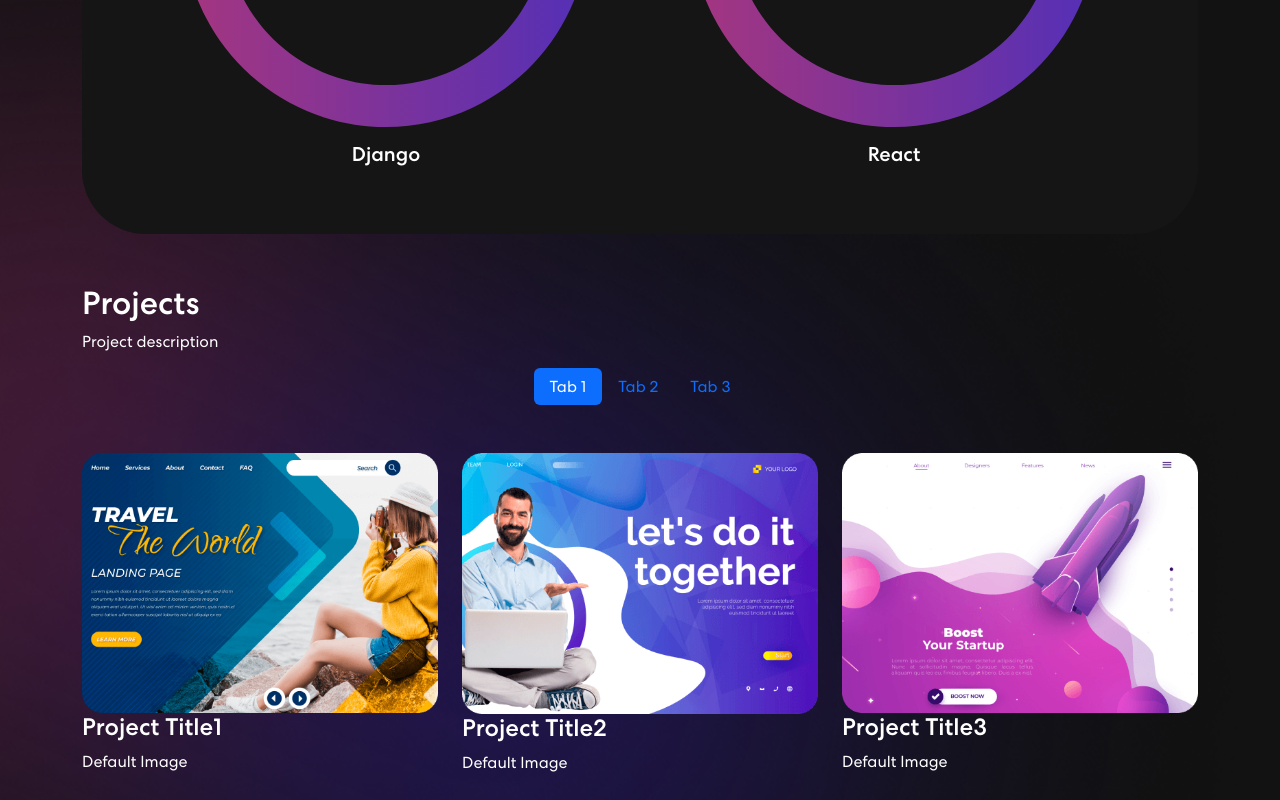
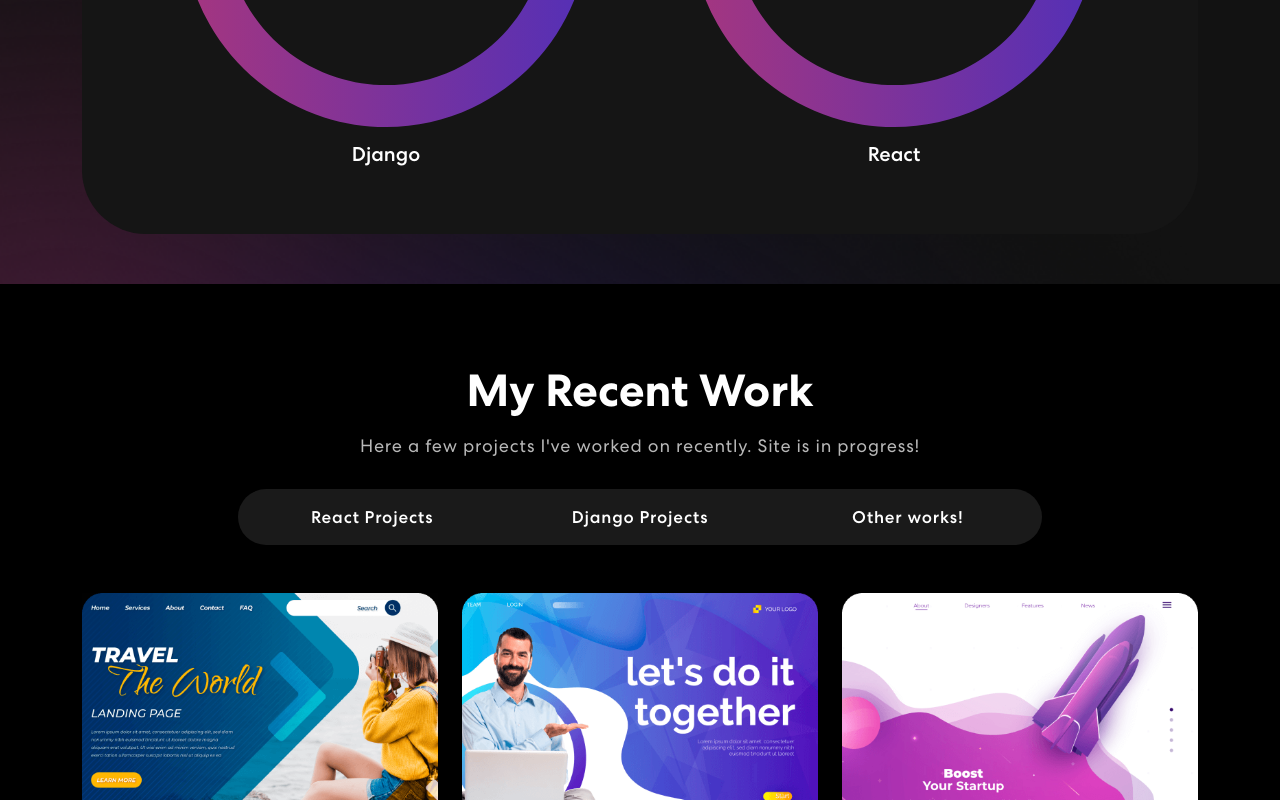
Before and after one commit to OsvaldoCanales/OsvaldoCanales.github.io, a React (Create React App) app: page / in a window 1280 px wide. Shown: the part 1296-2096 px from the top of the page. Built offline with nearby package versions, Linux system fonts and the light colour scheme.

Commit message:
CSS progress for projects

```diff
--- a/src/App.css
+++ b/src/App.css
@@ -373,6 +373,67 @@ nav.navbar .navbar-toggler[aria-expanded="true"] .navbar-toggler-icon {
   z-index: -4;
 }
 
+/* Projects CSS */
+
+/* CSS for the whole project container */
+.project {
+  padding: 80px 0;
+  position: relative;
+  background-color: black;
+
+}
+
+/*CSS for the first header */
+.project h2 {
+  font-size: 45px;
+  font-weight: 700;
+  text-align: center;
+
+}
+
+/*CSS for the description text */
+.project p {
+  color: #b8b8b8;
+  font-size: 18px;
+  letter-spacing: 0.8px;
+  line-height: 1.5em;
+  margin: 14px auto 30px auto;
+  text-align: center;
+  width: 56%;
+
+}
+
+/*CSS for the tab pills */
+.project .nav.nav-pills {
+  width: 72%;
+  margin: 0 auto;
+  border-radius: 50px;
+  background-color: rgb(255 255 255 / 10%);
+  overflow: hidden;
+
+}
+
+/*CSS for the item pills */
+.project .nav.nav-pills .nav-item {
+  width: 33.33333%;
+}
+
+.project .nav.nav-pills .nav-link {
+  background-color: transparent;
+  border-radius: 0;
+  padding: 17px 0;
+  color: #fff;
+  width: 100%;
+  font-size: 17px;
+  letter-spacing: 0.8px;
+  font-weight: 500;
+  position: relative;
+  transition: 0.3s ease-in-out;
+  text-align: center;
+  z-index: 0;
+
+}
+
 
 /*
 .App {
--- a/src/components/Banner.js
+++ b/src/components/Banner.js
@@ -8,7 +8,7 @@ export const Banner = () => {
     const [isDeleting, setIsDeleting] = useState(false);
     const toRotate = [ "Front/End Developer", "Software Engineer", "UI/UX Developer"];
     const [text, setText] = useState('');
-    const [delta, setDelta] = useState(300 - Math.random() * 100); //Set speed for each letter
+    const [delta, setDelta] = useState(400 - Math.random() * 100); //Set speed for each letter
     const period = 2000; //Time Passed between each word
 
     // Responsible for typing and deleting
--- a/src/components/Projects.js
+++ b/src/components/Projects.js
@@ -4,7 +4,7 @@ import projImg1 from "../assets/img/project-img1.png";
 import projImg2 from "../assets/img/project-img2.png";
 import projImg3 from "../assets/img/project-img3.png";
 
-import colorSharp2 from "../assets/img/color-sharp.png";
+import colorSharp2 from "../assets/img/color-sharp2.png";
 
 
 export const Projects = () => {
@@ -37,18 +37,18 @@ export const Projects = () => {
             <Container>
                 <Row>
                     <Col>
-                    <h2>Projects</h2>
-                    <p>Project description</p>
+                    <h2>My Recent Work</h2>
+                    <p>Here a few projects I've worked on recently. Site is in progress!</p>
                     <Tab.Container id="projects-tabs" defaultActiveKey="first">
                     <Nav variant="pills" className="nav-pills mb-5 justify-content-center align-items-center" id="pills-tab">
                         <Nav.Item>
-                        <Nav.Link eventKey="first">Tab 1</Nav.Link>
+                        <Nav.Link eventKey="first">React Projects</Nav.Link>
                         </Nav.Item>
                         <Nav.Item>
-                        <Nav.Link eventKey="second">Tab 2</Nav.Link>
+                        <Nav.Link eventKey="second">Django Projects</Nav.Link>
                         </Nav.Item>
                         <Nav.Item>
-                        <Nav.Link eventKey="third">Tab 3</Nav.Link>
+                        <Nav.Link eventKey="third">Other works!</Nav.Link>
                         </Nav.Item>
                     </Nav>
                     <Tab.Content>
```
